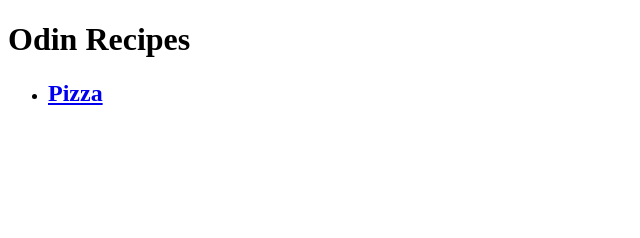
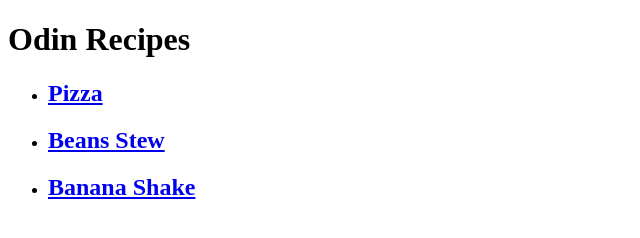
Before and after one commit to Samboy275/odin-recipies, a plain HTML site: page index.html in a window 1280 px wide. Shown: the whole page, without its empty margins (0-640 px from the left). Drawn offline with Linux system fonts and the light colour scheme.

Commit message:
Fix earlier incomplete commit
didn't commit the correct directory the fix is to add the images

and the index page modifications

```diff
--- a/index.html
+++ b/index.html
@@ -10,6 +10,8 @@
     <h1>Odin Recipes</h1>
     <ul>
         <li><a href="./recipes/pizza.html"><h2>Pizza</h2></a></li>
+        <li><a href="./recipes/beans-stew.html"><h2>Beans Stew</h2></a></li>
+        <li><a href="./recipes/banana-shake.html"><h2>Banana Shake</h2></a></li>
     </ul>
 </body>
 </html>
```
Also changed, not shown: images/bananashake.jpg (added), images/beans.jpg (added), images/pizza.jpg (added).
